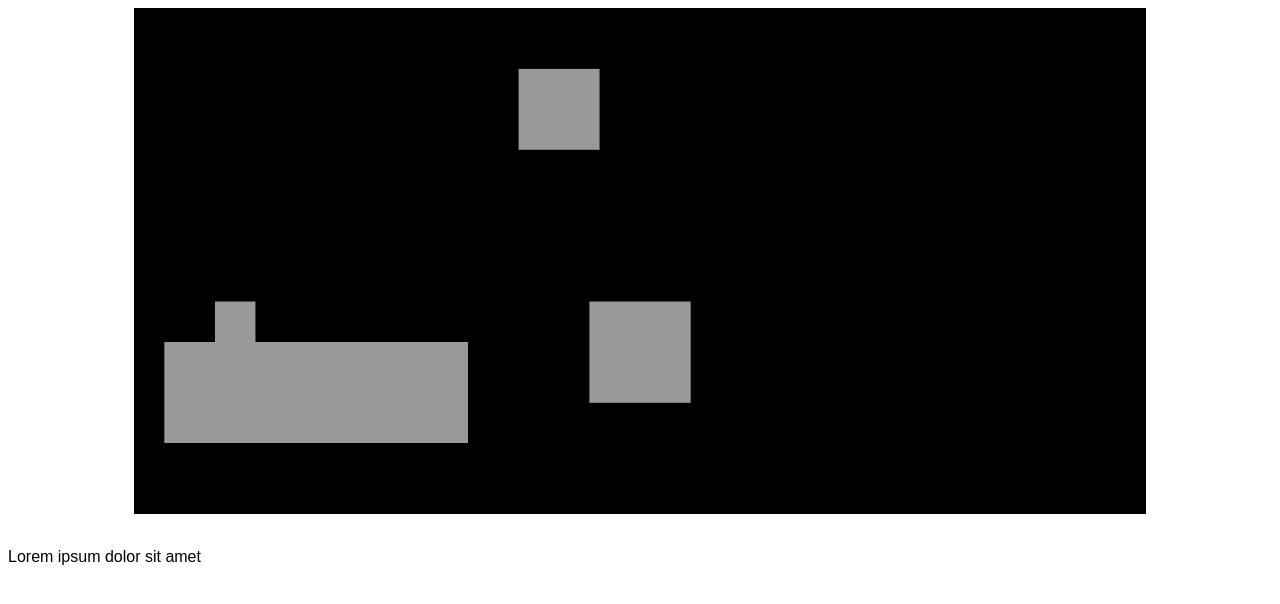
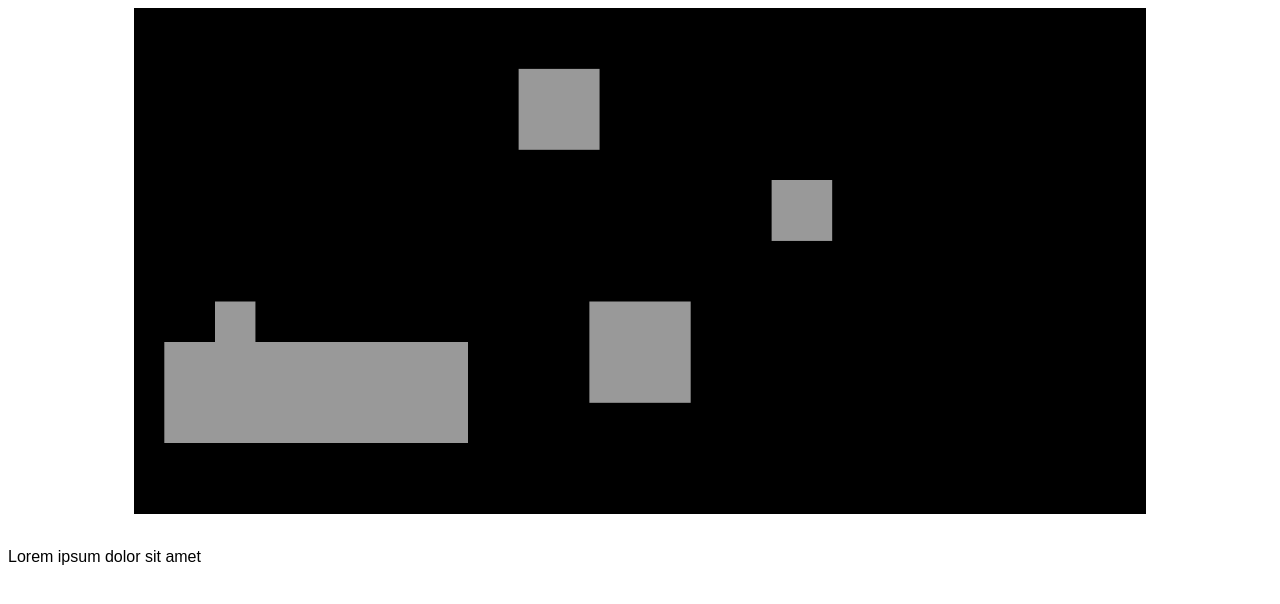
Before and after one commit to arocull/flight-of-phoenix, a website: page src/client/index.html in a window 1280 px wide. Drawn offline with Linux system fonts and the light colour scheme.

Commit message:
Added obstacle base class

```diff
--- a/src/client/index.html
+++ b/src/client/index.html
@@ -13,6 +13,7 @@
         <script src="scripts/engine/prop.js" type="text/javascript"></script>
         <script src="scripts/engine/physprop.js" type="text/javascript"></script>
         <script src="scripts/engine/entity.js" type="text/javascript"></script>
+        <script src="scripts/engine/obstacle.js" type="text/javascript"></script>
         <script src="scripts/engine/render.js" type="text/javascript"></script>
         <script src="scripts/engine/physics.js" type="text/javascript"></script>
         <script src="scripts/engine/controls.js" type="text/javascript"></script>
--- a/src/client/scripts/engine/entity.js
+++ b/src/client/scripts/engine/entity.js
@@ -1,6 +1,7 @@
 /**
  * @name Entity
  * @class
+ * @inheritdoc
  * @summary Physics Prop with health properties, terminal velocity, and controllers
  * @param {Vector} position Position of object
  * @param {Vector} size Size of object
@@ -90,4 +91,19 @@
     }
 }
 
+/**
+ * @function takeDamage
+ * @summary Deals damage and knockback to this entity
+ * @param {number} damage Damage this entity takes
+ * @param {Vector} knockback Knockback to apply to this entity
+ * @param {Prop} source Source of the damage
+ * @returns {boolean} Returns true if the entity is killed, otherwise false
+ */
+Entity.prototype.takeDamage = function(damage, knockback, source) {
+    this.hp -= damage;
+    this.velocity = this.velocity.add(knockback);
+
+    return (this.hp <= 0);
+}
+
 console.log("Module ENTITY loaded");
--- /dev/null
+++ b/src/client/scripts/engine/obstacle.js
@@ -0,0 +1,27 @@
+/**
+ * @name Obstacle
+ * @class
+ * @summary A static prop that does damage
+ * @param {Vector} position Position of obstacle
+ * @param {Vector} size Size of obstacle
+ */
+function Obstacle(position, size) {
+    this.position = position;
+    this.size = size;
+    this.radius = size.length() / 2; // Recalculate radius
+}
+
+Obstacle.prototype = new Prop(new Vector(), new Vector(), true);
+Obstacle.prototype.constructor = Obstacle;
+
+/**
+ * @function onHit
+ * @summary Performs a function after another object collides into this object
+ * @param {Prop} hit Other prop that hit this one
+ */
+Obstacle.prototype.onHit = function(hit) {
+    if (hit instanceof Entity) {
+        const knockback = (hit.position.subtract(this.position)).unit().multiply(10);
+        hit.takeDamage(1, knockback, this);
+    }
+}
--- a/src/client/scripts/engine/physprop.js
+++ b/src/client/scripts/engine/physprop.js
@@ -158,6 +158,8 @@
         );
     }
 
+    b.onHit(this);
+
     return currentPos;
 }
 
--- a/src/client/scripts/engine/prop.js
+++ b/src/client/scripts/engine/prop.js
@@ -185,4 +185,13 @@
 
 }
 
+/**
+ * @function onHit
+ * @summary Performs a function after another object collides into this object
+ * @param {Prop} hit Other prop that hit this one
+ */
+Prop.prototype.onHit = function(hit) {
+
+}
+
 console.log("Module PROP loaded");
--- a/src/client/scripts/tests/test_level.js
+++ b/src/client/scripts/tests/test_level.js
@@ -3,8 +3,9 @@
     const propA = new Prop(new Vector(9, 6), new Vector(15, 5));
     const propB = new Prop(new Vector(21, 20), new Vector(4, 4));
     const propC = new Prop(new Vector(25, 8), new Vector(5, 5));
+    const obst = new Obstacle(new Vector(33, 15), new Vector(3, 3));
 
-    props.push(propA, propB, propC);
+    props.push(propA, propB, propC, obst);
 }
 
 ENGINE_start(levelA);
```
